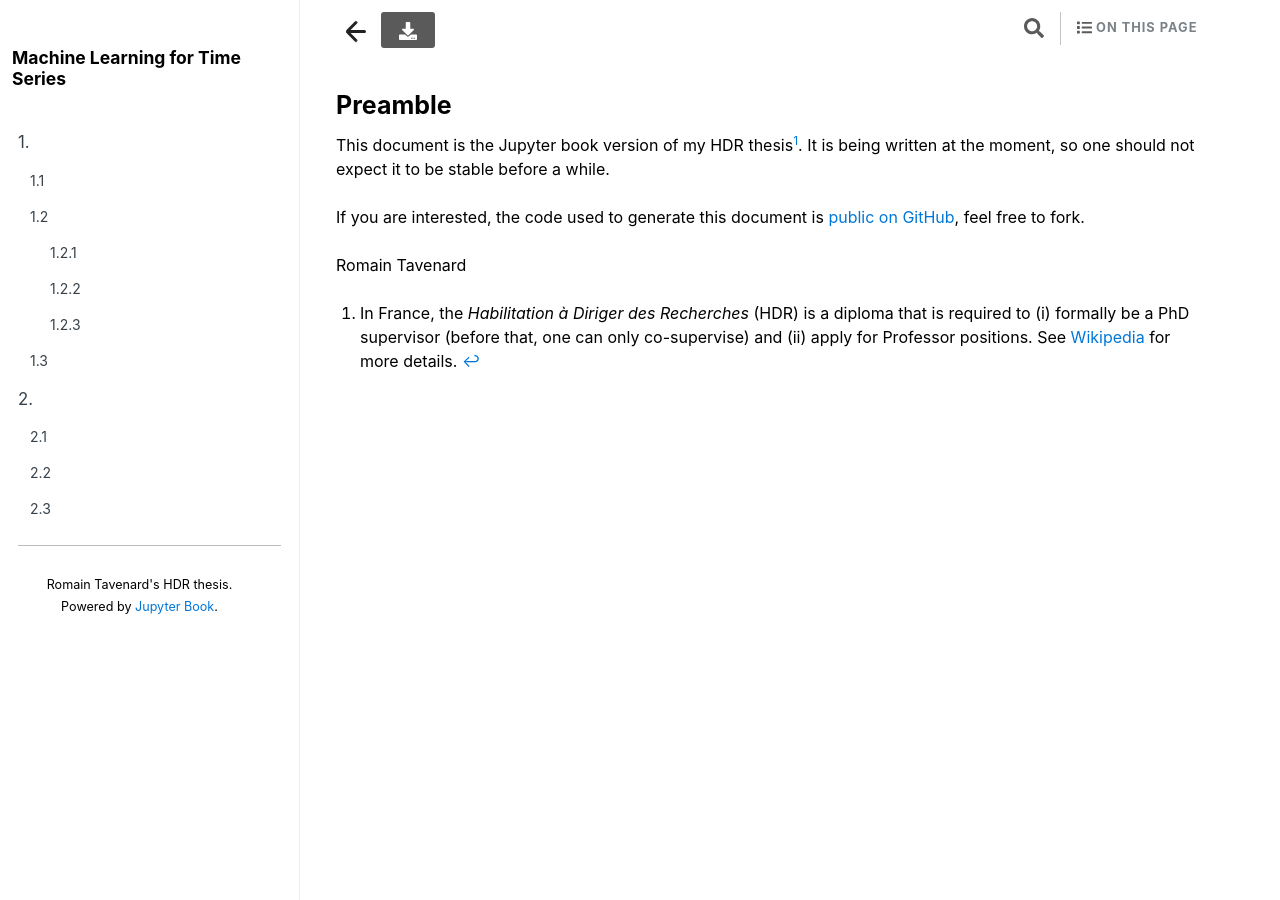
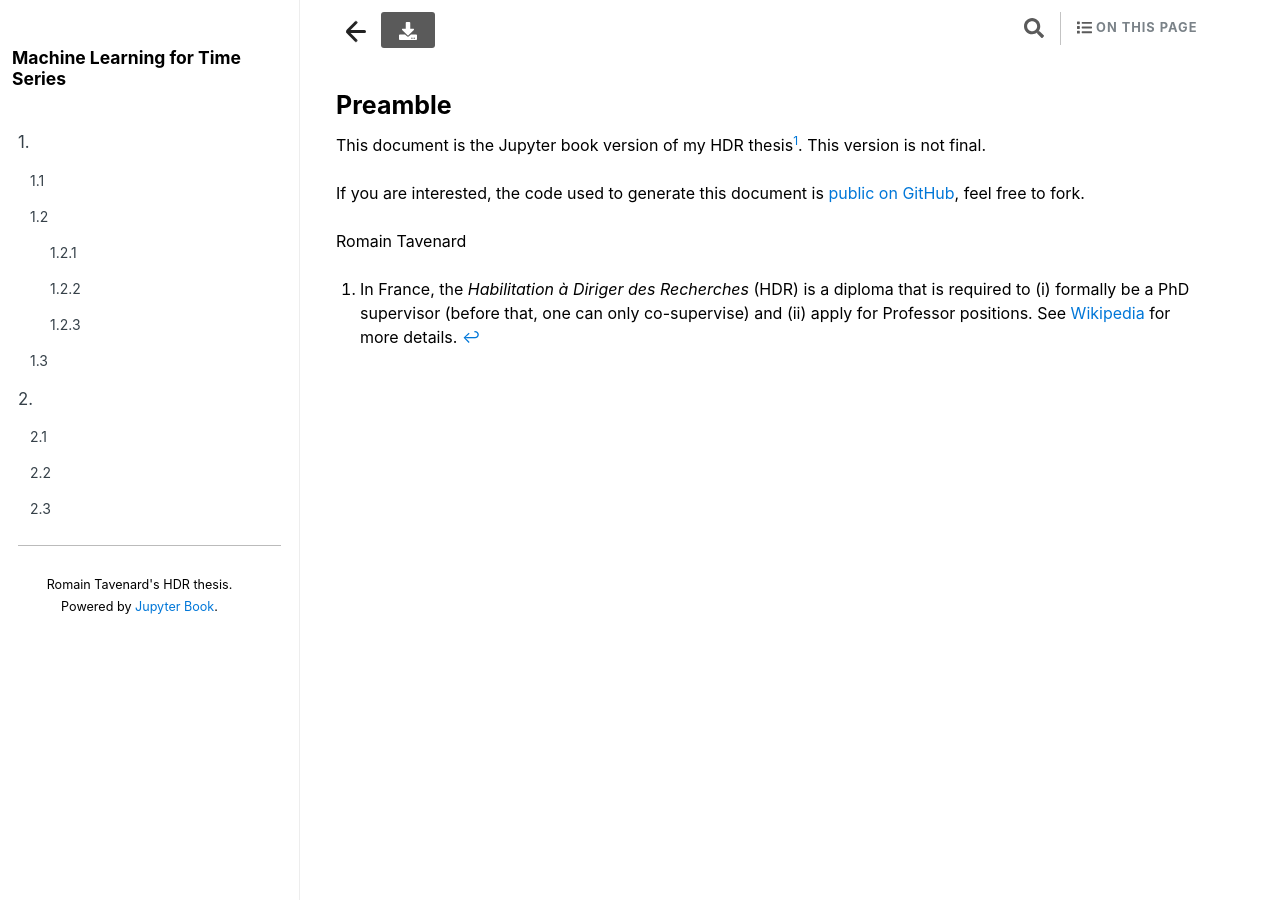
Before and after one commit to rtavenar/hdr, a Jekyll site: the page built from content/parts/about.md, in a window 1280 px wide. Built offline with Jekyll 4.4.1, drawn with Linux system fonts in a browser that asks for light colours; our own code applies the rules of GitHub Pages for plain Markdown files; comment, search, counter and statistics services are not loaded.

Commit message:
version OK

```diff
--- a/content/parts/about.md
+++ b/content/parts/about.md
@@ -1,8 +1,7 @@
 # Preamble
 
 This document is the Jupyter book version of my HDR thesis[^1].
-It is being written at the moment, so one should not expect it to be stable
-before a while.
+This version is not final.
 
 If you are interested, the code used to generate this document is
 [public on GitHub](https://github.com/rtavenar/hdr), feel free to fork.
```
Also changed, not shown: _bibliography/references.bib (+14 -4 lines), content/parts/01/ot.md (+0 -3 lines), content/parts/02/shapelets_cnn.md (+4 -3 lines).
